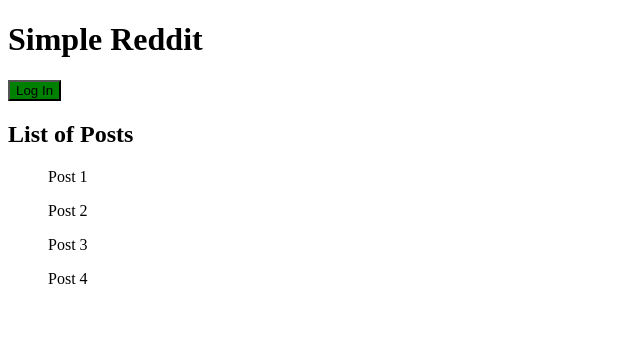
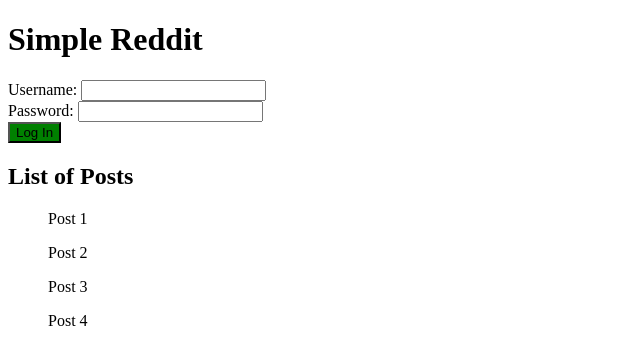
Before and after one commit to shenoy-anurag/simple-reddit, an Angular app in the folder frontend/forum-app/: page / in a window 1280 px wide. Shown: the top 364 px of the page, without its empty margins (0-640 px from the left). Built offline with nearby package versions, Linux system fonts and the light colour scheme.

Commit message:
feat: added login text fields

```diff
--- a/frontend/forum-app/src/app/header/header.component.html
+++ b/frontend/forum-app/src/app/header/header.component.html
@@ -2,9 +2,13 @@
     <h1>
         {{ title }}
     </h1>
+    <form action="/" id="myLogin">
+        Username: <input type="text" #usrInput name="username" id="username"><br>
+        Password: <input type="password" #usrPwd name="password" id="password"><br>
+    </form>
     <app-button
         color="green"
         text="Log In"
-        (btnClick)="toggleLogIn()">
+        (btnClick)="toggleLogIn(usrInput.value, usrPwd.value)">
     </app-button>
 </header>
--- a/frontend/forum-app/src/app/header/header.component.ts
+++ b/frontend/forum-app/src/app/header/header.component.ts
@@ -13,7 +13,7 @@
   ngOnInit(): void {
   }
 
-  toggleLogIn() {
-    console.log('Log In Page');
+  toggleLogIn(username: string, password: string) {
+    console.log('Attempted login: USR:' + username + ' PWD:' + password);
   }
 }
```
